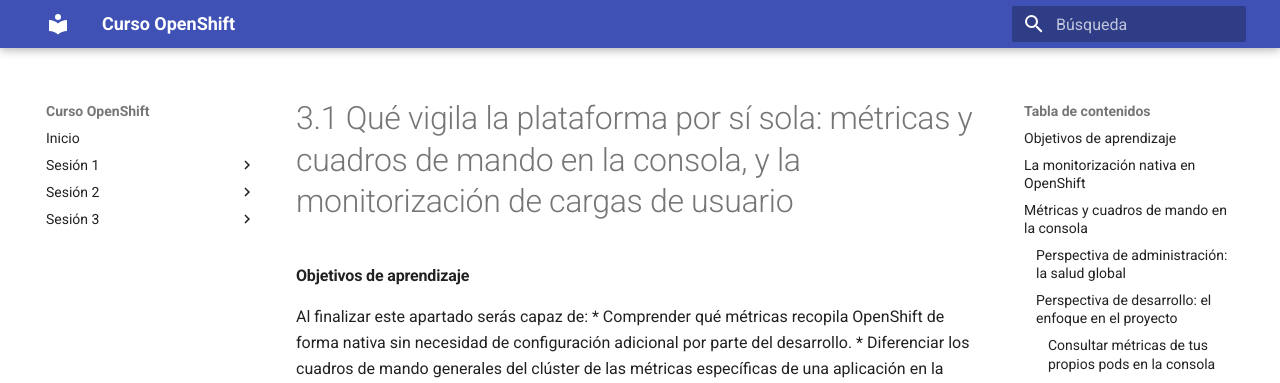
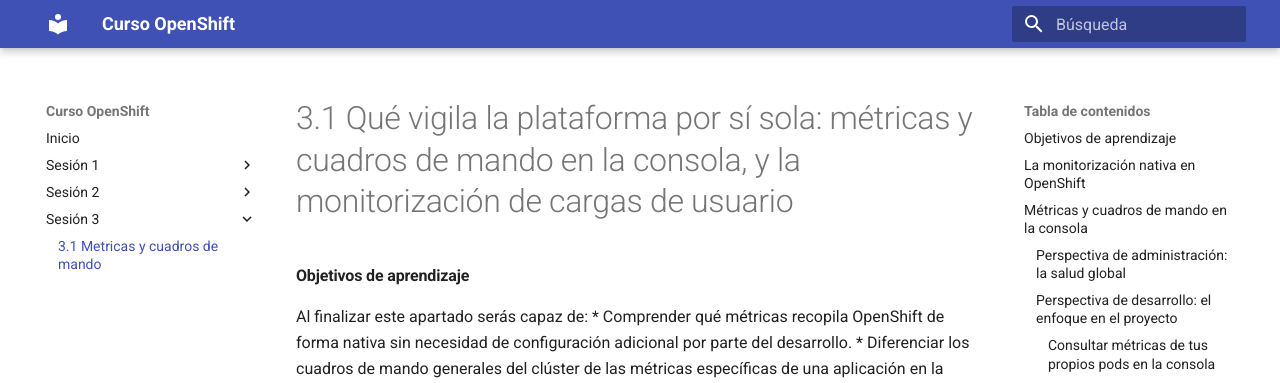
Before and after one commit to ieftraining/curso-openshift, an MkDocs documentation site: the page built from docs/sesion3/3.1 Metricas y cuadros de mando.md, in a window 1280 px wide. Shown: the top 383 px of the page. Built offline with MkDocs 1.6.1 and Material for MkDocs 9.7.7, drawn with Linux system fonts in a browser that asks for light colours; some of the changed lines change nothing that is shown.

Commit message:
Update mkdocs.yml

```diff
--- a/mkdocs.yml
+++ b/mkdocs.yml
@@ -32,7 +32,7 @@
       - 2.7 Cierre: sesion2/2.7 Cierre.md
 
   - Sesión 3:
-      - 3.1 Metricas y cuadros de mando: sesion2/3.1 Metricas y cuadros de mando.md
+      - 3.1 Metricas y cuadros de mando: sesion3/3.1 Metricas y cuadros de mando.md
 
 
 markdown_extensions:
```
